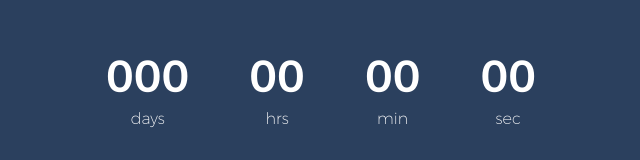
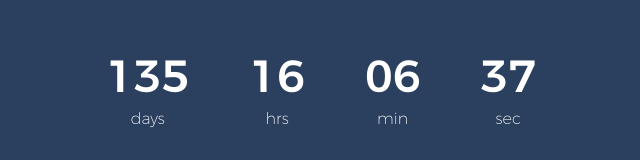
Before and after one commit to ankitgithub2101/cooming-soon, a plain HTML site: page index.html in a window 1280 px wide. Shown: the part 116-276 px from the top of the page, without its empty margins (319-959 px from the left). Drawn offline with Linux system fonts and the light colour scheme.

Commit message:
Update index.html

```diff
--- a/index.html
+++ b/index.html
@@ -107,7 +107,7 @@
           <div class="reveal scale-out">
 
             <!-- Count Down -->
-            <div class="count-down p-t-b-15" data-end-date="mar 21, 2023 00:00:00">
+            <div class="count-down p-t-b-15" data-end-date="mar 21, 2024 00:00:00">
             </div>
             <!-- /End Count Down -->
 
```
